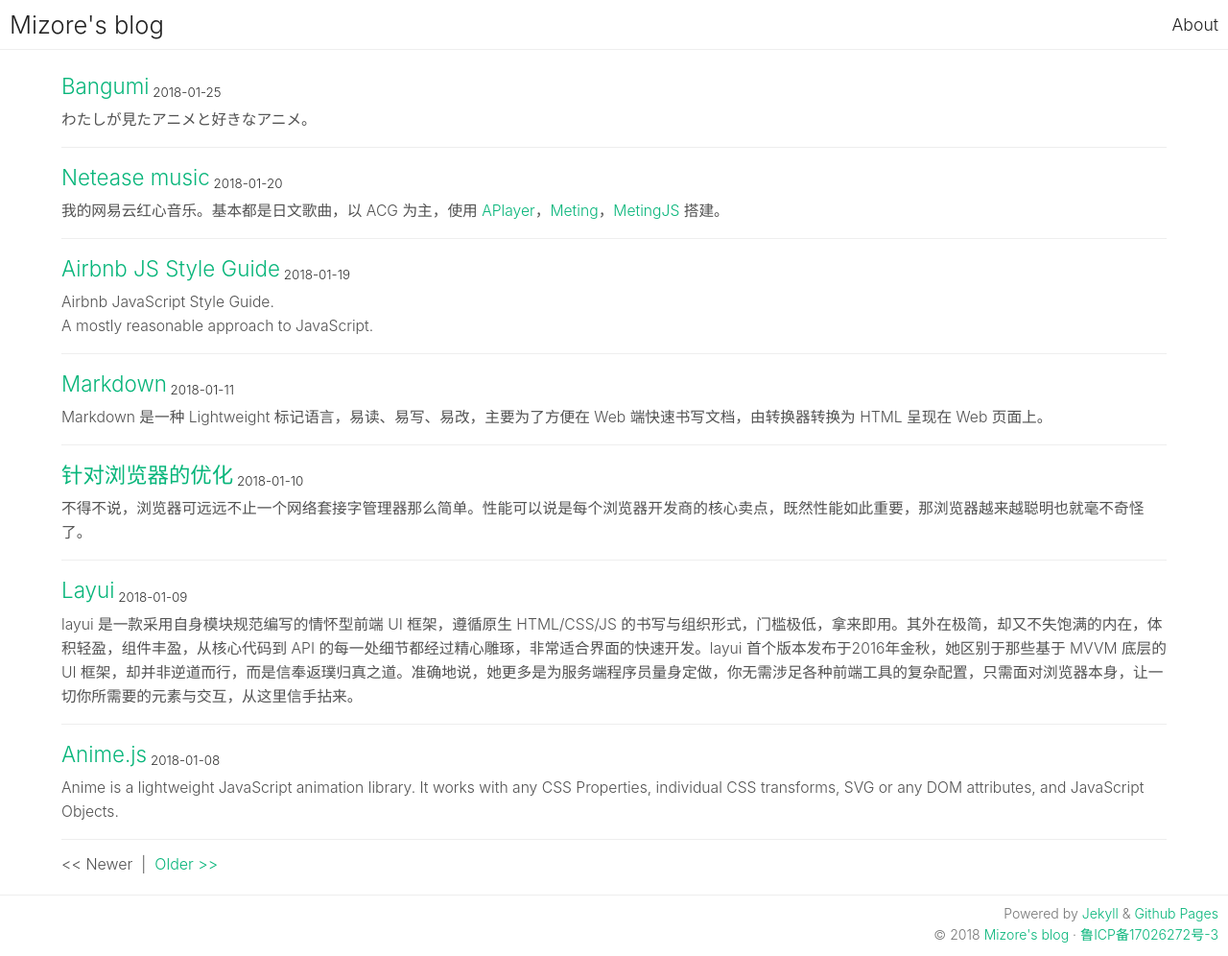
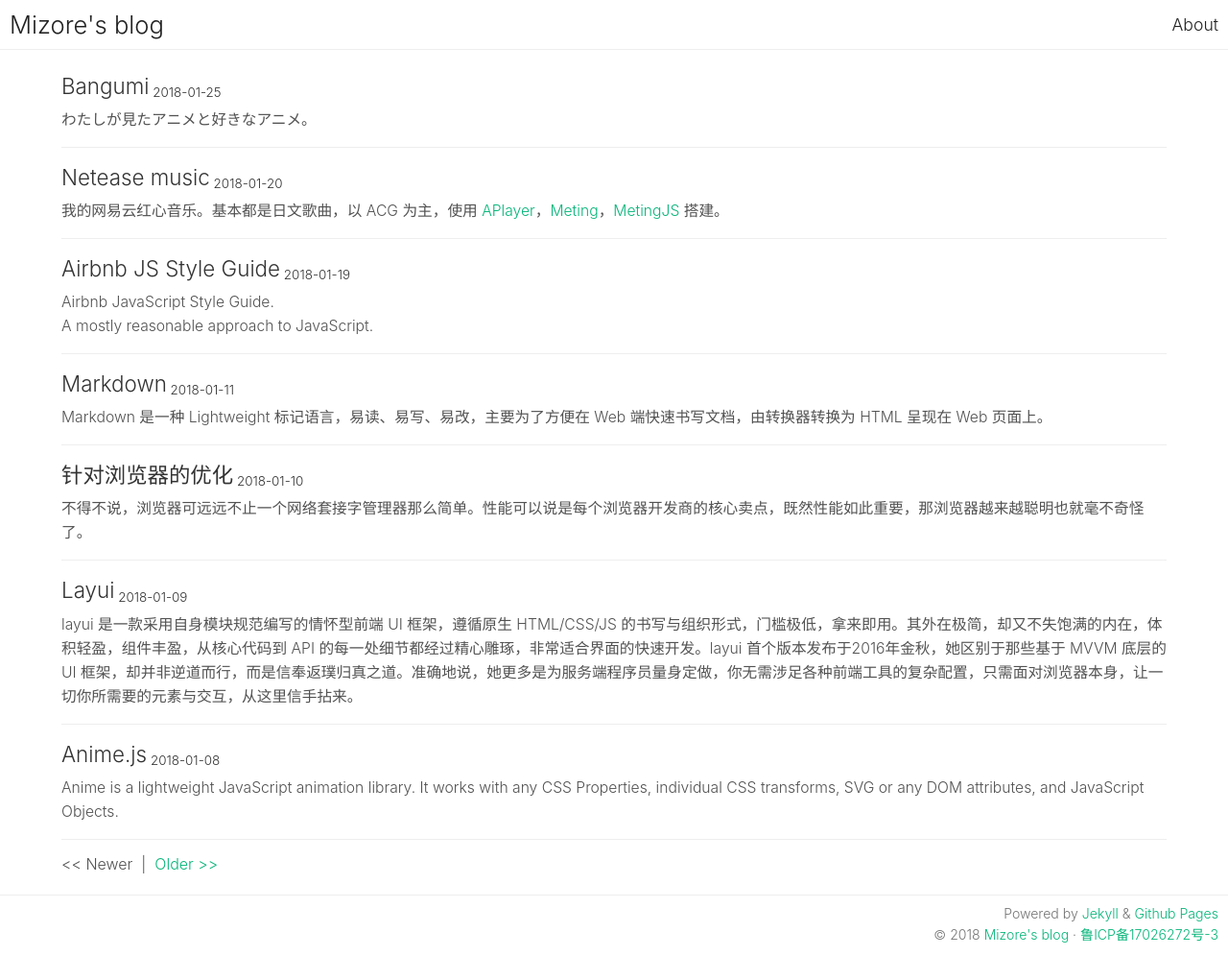
Before and after one commit to 0wQ/0wQ.github.io, a Jekyll site: the page built from index.html, in a window 1280 px wide. Shown: the whole page at 96% size. Built offline with Jekyll 4.4.1, drawn with Linux system fonts in a browser that asks for light colours; the list of posts is cut into pages by our own code.

Commit message:
blablabla

```diff
--- a/index.html
+++ b/index.html
@@ -4,7 +4,7 @@
 ---
 
 {% for post in paginator.posts %}
-<h3><a href="{{ post.url }}">{{ post.title }}</a><sub> {{ post.date | date: "%Y-%m-%d" }}</sub></h3>
+<h3 class="post"><a href="{{ post.url }}">{{ post.title }}</a><sub> {{ post.date | date: "%Y-%m-%d" }}</sub></h3>
 {{ post.excerpt | markdownify }}
 <hr>
 {% endfor %}
```
